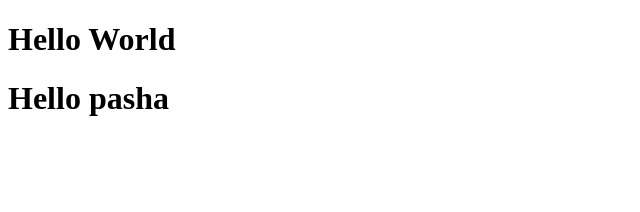
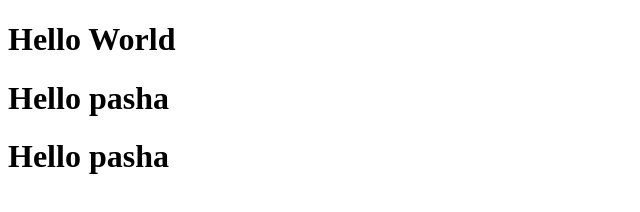
Before and after one commit to toystix1992/LearGit, a plain HTML site: page index.html in a window 1280 px wide. Shown: the whole page, without its empty margins (0-640 px from the left). Drawn offline with Linux system fonts and the light colour scheme.

Commit message:
some change

```diff
--- a/index.html
+++ b/index.html
@@ -9,5 +9,6 @@
 <body>
     <h1> Hello World </h1>
     <h1> Hello pasha </h1>
+    <h1> Hello pasha </h1>
 </body>
 </html>
```
